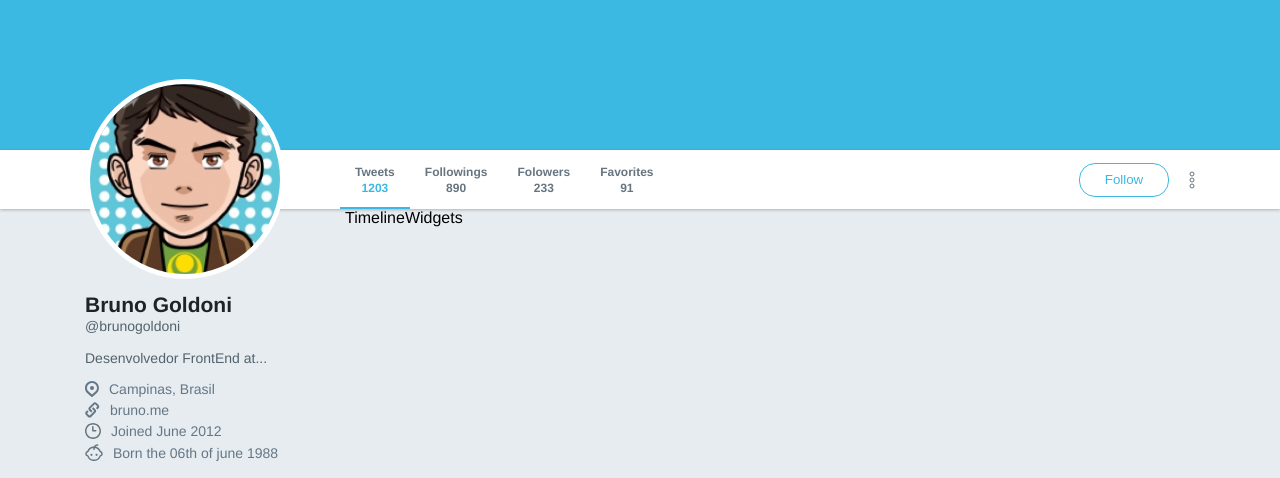
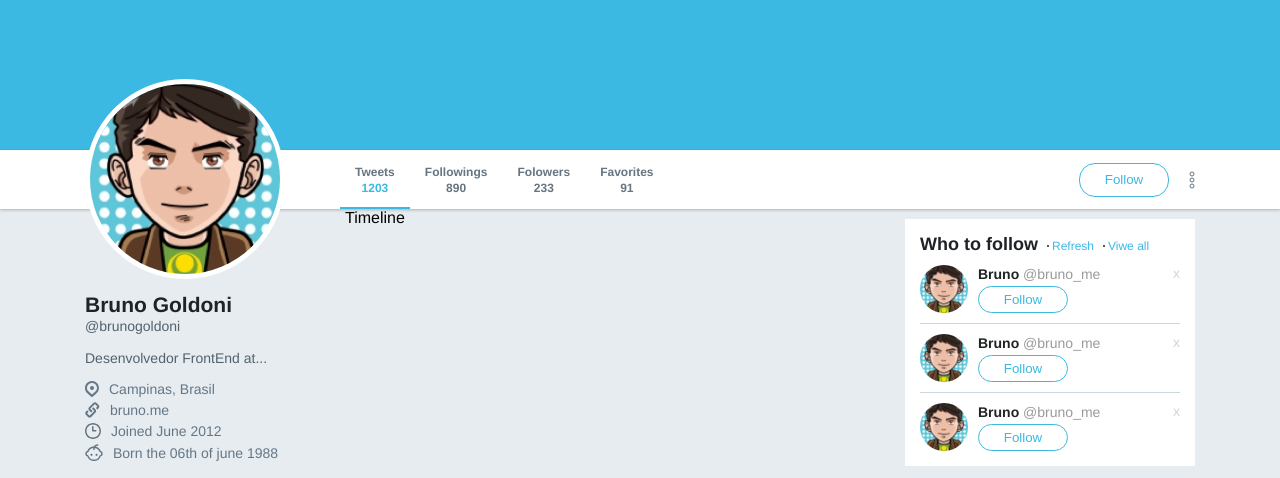
Before and after one commit to brunogoldoni/flex-box, a plain HTML site: page index.html in a window 1280 px wide. Shown: the part 276-754 px from the top of the page. Drawn offline with Linux system fonts and the light colour scheme.

Commit message:
Widgets session

```diff
--- a/index.html
+++ b/index.html
@@ -120,8 +120,105 @@
         </div>
       </aside>
 
-      <section class="timeline">Timeline</section>
-      <section class="widgets">Widgets</section>
+      <section class="timeline">
+        Timeline
+      </section>
+
+      <aside class="widgets">
+        <div class="widget follow">
+          <div class="title">
+            <strong>Who to follow</strong>
+            <a href="">Refresh</a>
+            <a href="">Viwe all</a>
+          </div>
+
+          <ul>
+            <li>
+              <div class="profile">
+                <img src="/images/avatar.png" alt="avatar" />
+                <div class="info">
+                  <strong>Bruno <span>@bruno_me</span></strong>
+                  <button>Follow</button>
+                </div>
+              </div>
+              <a href="">x</a>
+            </li>
+            <li>
+              <div class="profile">
+                <img src="/images/avatar.png" alt="avatar" />
+                <div class="info">
+                  <strong>Bruno <span>@bruno_me</span></strong>
+                  <button>Follow</button>
+                </div>
+              </div>
+              <a href="">x</a>
+            </li>
+            <li>
+              <div class="profile">
+                <img src="/images/avatar.png" alt="avatar" />
+                <div class="info">
+                  <strong>Bruno <span>@bruno_me</span></strong>
+                  <button>Follow</button>
+                </div>
+              </div>
+              <a href="">x</a>
+            </li>
+          </ul>
+        </div>
+      </aside>
+
+      <!-- <section class="widgets">
+        <div class="widget follow">
+          <div class="title">
+            <strong>Who to follow</strong>
+            <a href="">Refresh</a>
+            <a href="">View all</a>
+          </div>
+        </div>
+
+        <ul>
+          <li>
+            <div class="profile">
+              <img src="/images/avatar.png" alt="Avatar" />
+              <div class="info">
+                <strong>
+                  Bruno
+                  <span>@bruno_me</span>
+                  <button>Follow</button>
+                </strong>
+              </div>
+            </div>
+            <a href="">x</a>
+          </li>
+          <li>
+            <div class="profile">
+              <img src="/images/avatar.png" alt="Avatar" />
+              <div class="info">
+                <strong>
+                  Bruno
+                  <span>@bruno_me</span>
+                  <button>Follow</button>
+                </strong>
+              </div>
+            </div>
+            <a href="">x</a>
+          </li>
+          <li>
+            <div class="profile">
+              <img src="/images/avatar.png" alt="Avatar" />
+              <div class="info">
+                <strong>
+                  Bruno
+                  <span>@bruno_me</span>
+                  <button>Follow</button>
+                </strong>
+              </div>
+            </div>
+            <a href="">x</a>
+          </li>
+        </ul>
+        <div class="widget trends"></div>
+      </section> -->
     </div>
   </body>
 </html>
--- a/styles.css
+++ b/styles.css
@@ -287,3 +287,113 @@ div.wrapper-content aside.profile .images ul li {
   width: 80px;
   margin: 0 5px 5px 0;
 }
+
+div.wrapper-content .timeline {
+  flex: 1;
+}
+
+div.wrapper-content aside.widgets {
+  width: 290px;
+  margin-top: 10px;
+}
+
+div.wrapper-content aside.widgets .widget {
+  background: #fff;
+  padding: 15px;
+}
+
+div.wrapper-content aside.widgets .widget .title {
+  display: flex;
+  align-items: baseline;
+}
+
+div.wrapper-content aside.widgets .widget .title strong {
+  color: #1f2226;
+  font-size: 18px;
+}
+
+div.wrapper-content aside.widgets .widget .title a {
+  color: #3bb9e3;
+  font-size: 12px;
+  padding-left: 14px;
+  position: relative;
+  text-decoration: none;
+}
+
+div.wrapper-content aside.widgets .widget .title a::before {
+  background: #222;
+  border-radius: 50%;
+  content: "";
+  color: #3bb9e3;
+  height: 2px;
+  left: 4px;
+  margin: 0 5px 0 5px;
+  position: absolute;
+  top: 6px;
+  width: 2px;
+}
+
+div.wrapper-content aside.widgets .follow ul {
+  list-style: none;
+  margin-top: 10px;
+}
+
+div.wrapper-content aside.widgets .follow ul li {
+  border-bottom: 1px solid #ccd6dd;
+  display: flex;
+  justify-content: space-between;
+  padding-bottom: 10px;
+  margin-bottom: 10px;
+}
+
+div.wrapper-content aside.widgets .follow ul li:last-child {
+  border: 0;
+  padding-bottom: 0;
+  margin-bottom: 0;
+}
+
+div.wrapper-content aside.widgets .follow ul li .profile {
+  display: flex;
+  align-items: center;
+}
+
+div.wrapper-content aside.widgets .follow ul li .profile img {
+  border-radius: 50%;
+  height: 48px;
+  width: 48px;
+}
+
+div.wrapper-content aside.widgets .follow ul li .profile .info {
+  display: flex;
+  flex-direction: column;
+  margin-left: 10px;
+}
+
+div.wrapper-content aside.widgets .follow ul li .profile .info strong {
+  color: #1f2326;
+  font-size: 14px;
+}
+
+div.wrapper-content aside.widgets .follow ul li .profile .info strong span {
+  color: #9a9a9a;
+  font-weight: normal;
+}
+
+div.wrapper-content aside.widgets .follow ul li .profile .info button {
+  align-items: center;
+  background-color: transparent;
+  border: solid 1px #3bb9e3;
+  border-radius: 16px;
+  color: #3bb9e3;
+  display: flex;
+  height: 27px;
+  justify-content: center;
+  margin: 4px 20px 0 0;
+  width: 90px;
+}
+
+div.wrapper-content aside.widgets .follow ul li > a {
+  color: #ccd6dd;
+  text-decoration: none;
+  font-size: 14px;
+}
```
